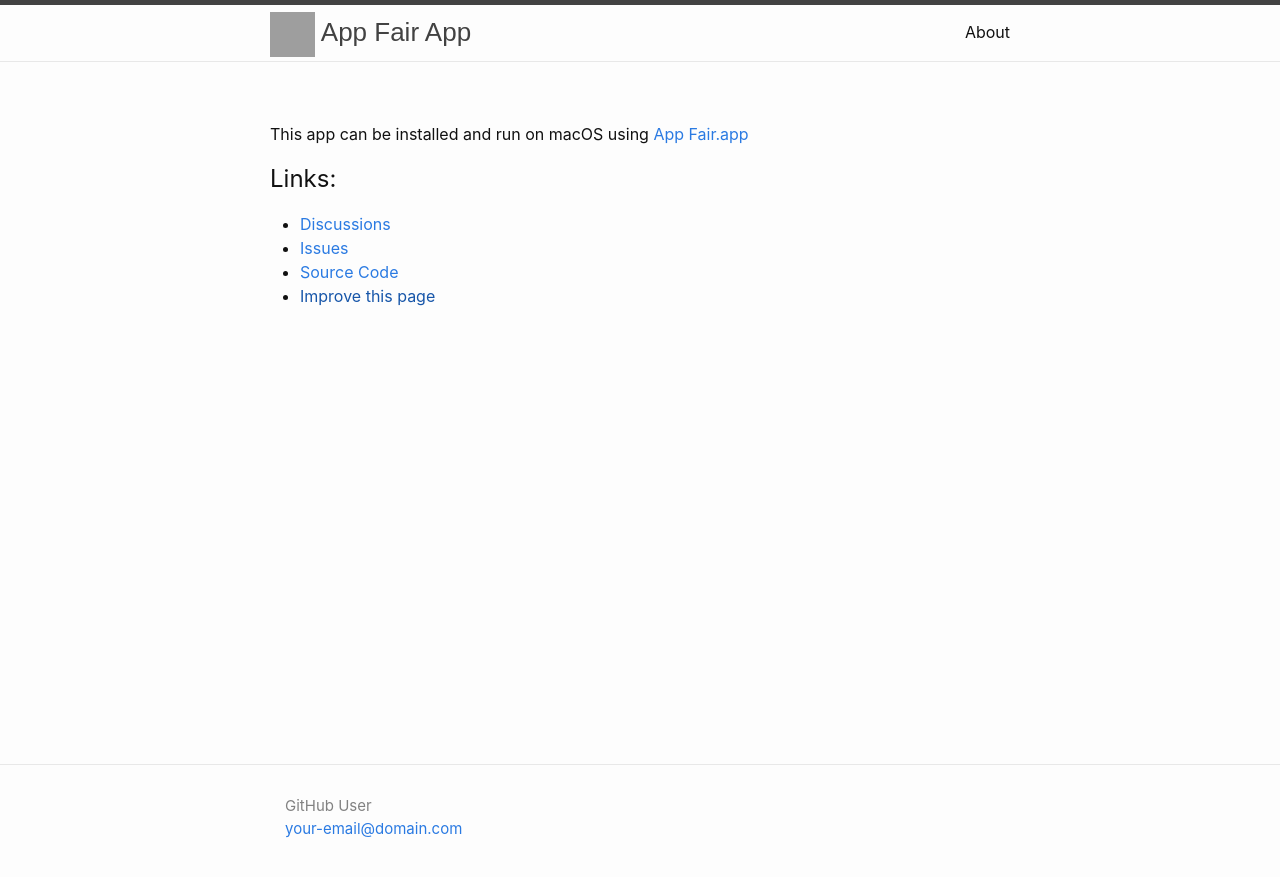
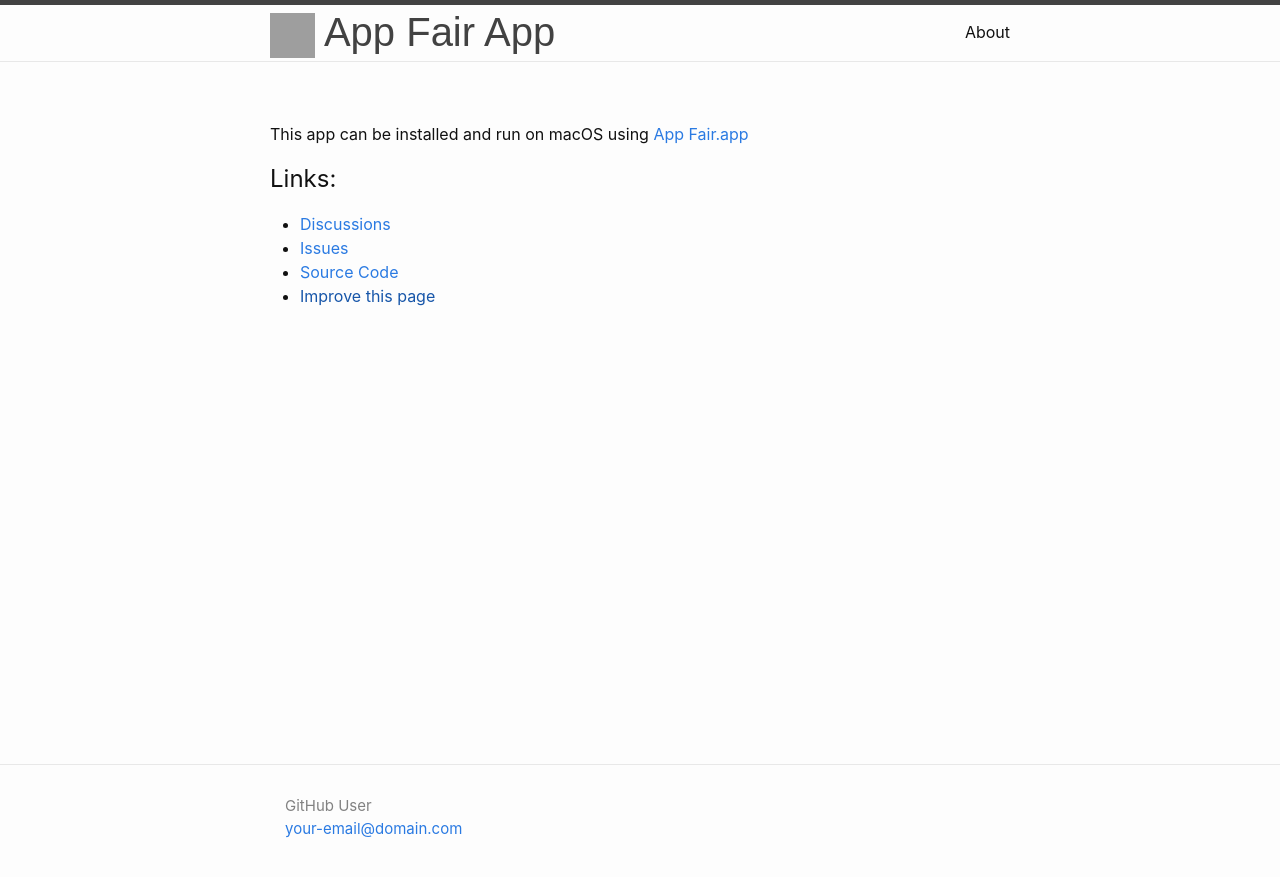
Before and after one commit to appfair/fairapp-theme, a Jekyll site: the page built from index.md, in a window 1280 px wide. Shown: the top 877 px of the page. Built offline with Jekyll 4.4.1, drawn with Linux system fonts in a browser that asks for light colours; grey boxes are pictures that could not be loaded.

Commit message:
chore: checkpoint

```diff
--- a/_layouts/fairapp.html
+++ b/_layouts/fairapp.html
@@ -16,7 +16,6 @@ layout: default
 <div class="post-content">
     {{ content }}
 </div>
-
 
 {% if appname != "App-Fair" %}
 <p>
--- a/_sass/fairapp/_layout.scss
+++ b/_sass/fairapp/_layout.scss
@@ -12,14 +12,13 @@
 }
 
 .site-title {
-  @include relative-font-size(1.625);
+  @include relative-font-size(2.5);
   font-family: ui-rounded, Arial Rounded MT Bold, Helvetica Rounded, Arial, sans-serif;
   DISABLED-font-weight: 300;
   DISABLED-letter-spacing: -1px;
   margin-bottom: 0;
   float: left;
   vertical-align: middle;
-  text-decoration: none;
 
   @include media-query($on-palm) {
     padding-right: 45px;
@@ -28,6 +27,11 @@
   &,
   &:visited {
     color: $site-title-color;
+    text-decoration: none;
+  }
+
+  &:hover {
+    text-decoration: none;
   }
 }
 
```
